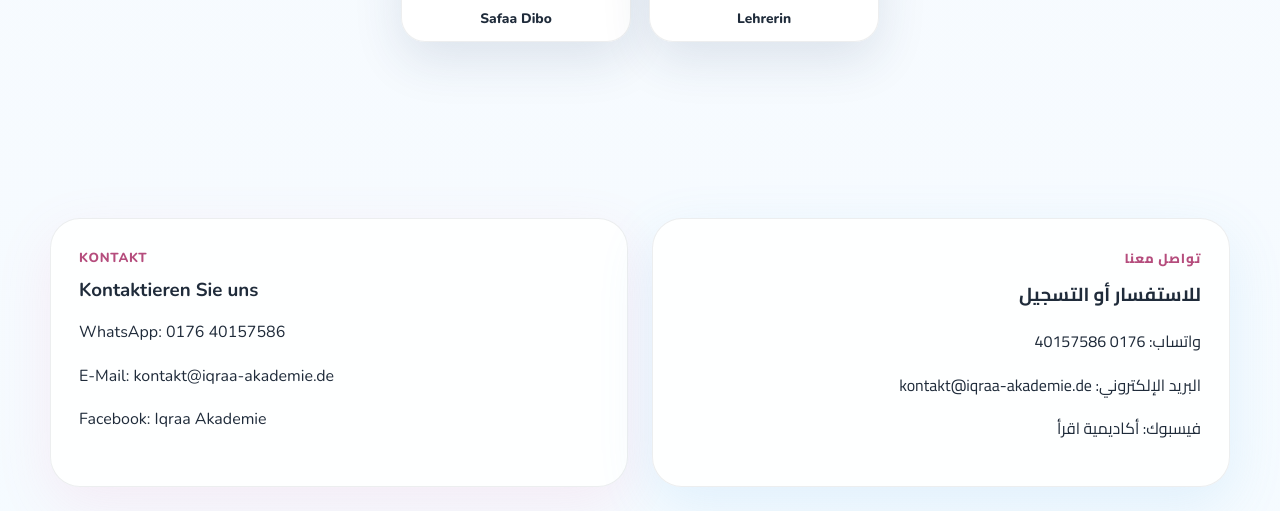
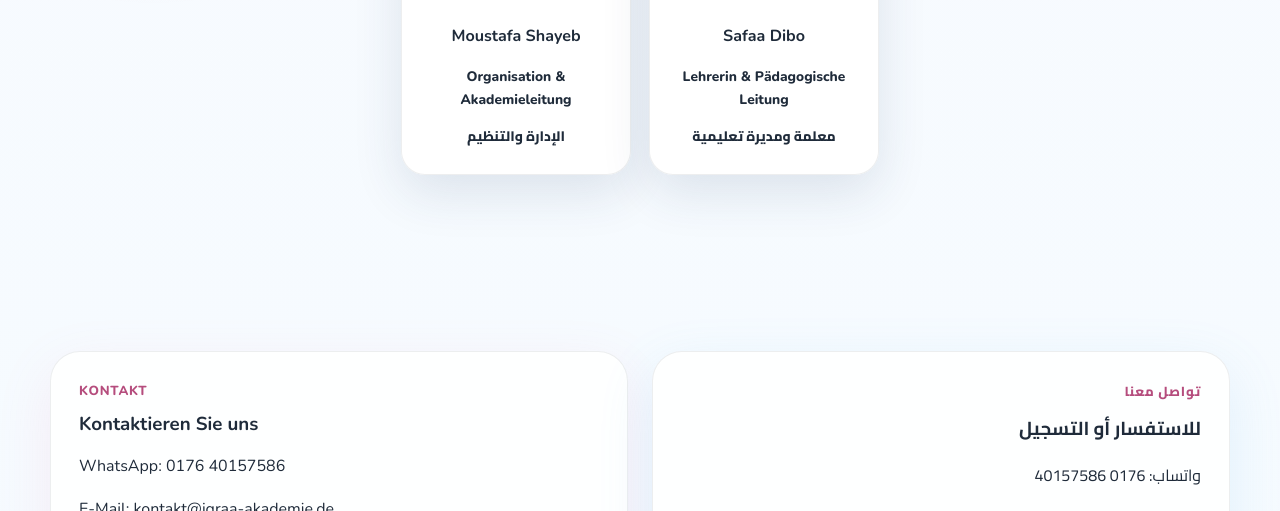
Before and after one commit to mshayeb11-star/iqraa-akademie-school-website, a website: page index.html in a window 1280 px wide. Shown: the part 3741-4252 px from the top of the page. Drawn offline with nearby package versions, Linux system fonts and the light colour scheme.

Commit message:
html updated

```diff
--- a/index.html
+++ b/index.html
@@ -220,16 +220,26 @@
           <h2>Die Gesichter hinter der Akademie</h2>
         </div>
 
-        <div class="team-grid">
+        <div class="team-grid reveal">
+
           <article class="team-card">
-            <img src="images/team/owner-01.jpg" alt="Safaa Dibo">
-            <div class="team-info">Safaa Dibo</div>
+            <img src="images/team/owner-01.jpg" alt="Moustafa Shayeb" loading="lazy">
+            <div class="team-info">
+              <h3>Moustafa Shayeb</h3>
+              <p class="team-role">Organisation &amp; Akademieleitung</p>
+              <p class="team-role-ar rtl">الإدارة والتنظيم</p>
+            </div>
           </article>
 
           <article class="team-card">
-            <img src="images/team/owner-02.jpg" alt="Lehrerin">
-            <div class="team-info">Lehrerin</div>
+            <img src="images/team/owner-02.jpg" alt="Safaa Dibo" loading="lazy">
+            <div class="team-info">
+              <h3>Safaa Dibo</h3>
+              <p class="team-role">Lehrerin &amp; Pädagogische Leitung</p>
+              <p class="team-role-ar rtl">معلمة ومديرة تعليمية</p>
+            </div>
           </article>
+
         </div>
       </div>
     </section>
```
